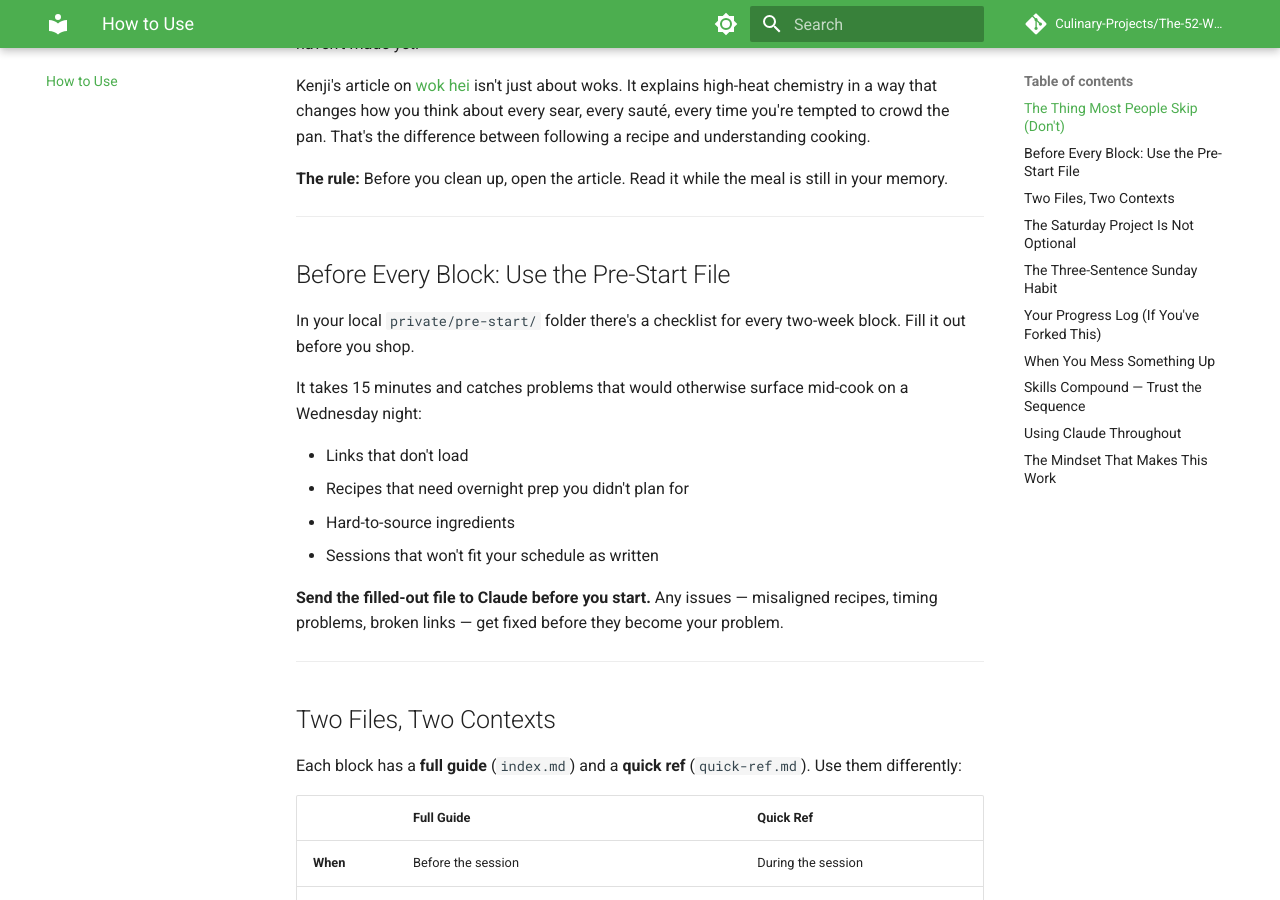
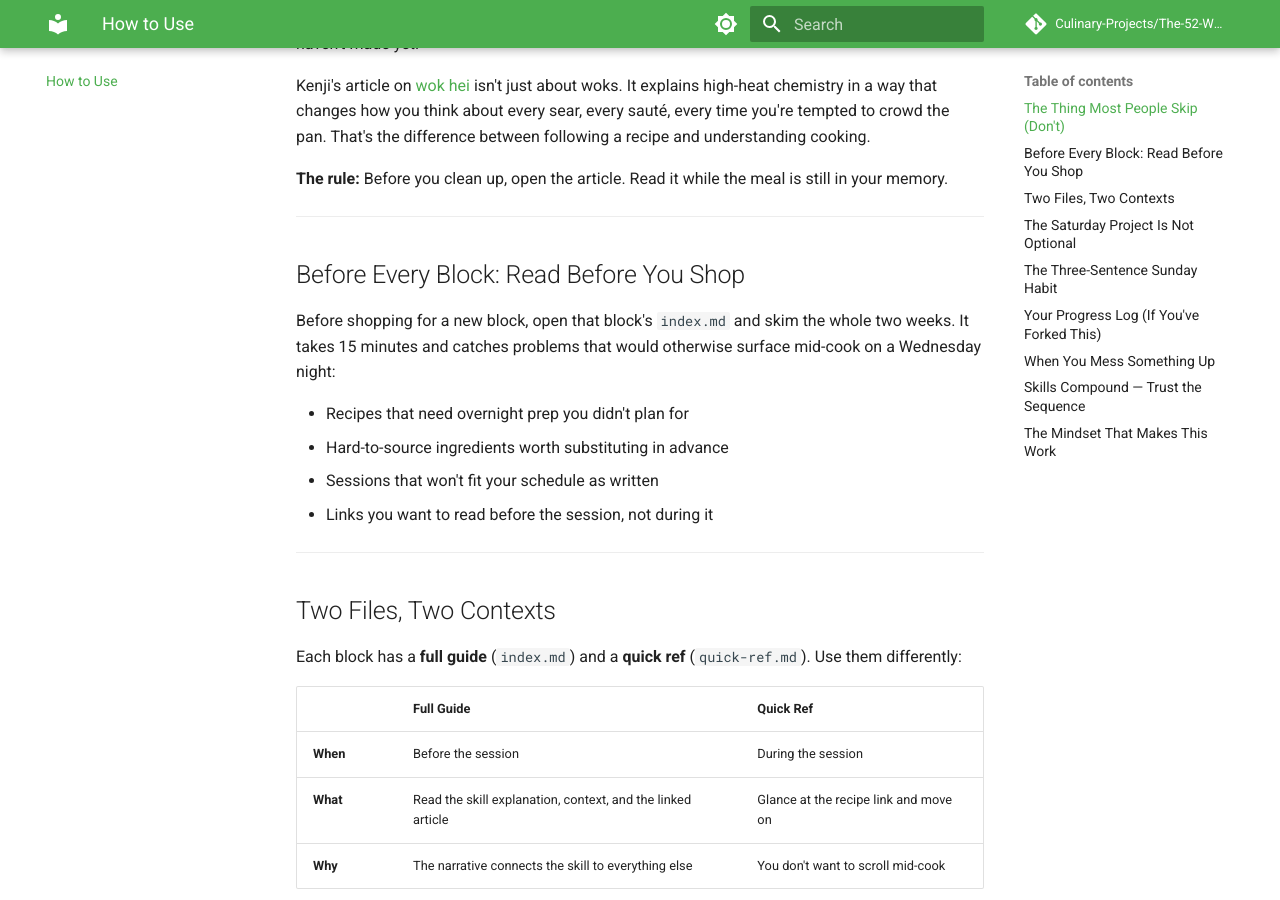
Before and after one commit to Culinary-Projects/The-52-Week-Culinary-Project, an MkDocs documentation site: the page built from docs/how-to-use.md, in a window 1280 px wide and 900 px high, scrolled down 483 px. Built offline with MkDocs 1.6.1 and Material for MkDocs 9.7.7, drawn with Linux system fonts in a browser that asks for light colours; comment, search, counter and statistics services are not loaded; some of the changed text lies outside the part shown.

Commit message:
how-to-use: remove Claude and private/ references; clean up progress README
- how-to-use.md: removed all Claude instructions and private/ path refs
  - 'Before Every Block' rewritten as student-facing 'Read Before You Shop'
  - 'When You Mess Up': removed private/ and send-to-Claude instruction
  - 'Using Claude Throughout' section removed entirely
  - 'Mindset' section: removed 'Sending your feedback' bullet and closing note
  - 'Your Progress Log': removed private/ comparison line
- progress/README.md: removed private/ comparison table and 'Unlike private/' intro
- private submodule pointer updated (ingredient-audit.md deleted)

```diff
--- a/docs/how-to-use.md
+++ b/docs/how-to-use.md
@@ -16,18 +16,14 @@ Kenji's article on [wok hei](https://www.seriouseats.com/wok-skills-101-how-to-s
 
 ---
 
-## Before Every Block: Use the Pre-Start File
+## Before Every Block: Read Before You Shop
 
-In your local `private/pre-start/` folder there's a checklist for every two-week block. Fill it out before you shop.
+Before shopping for a new block, open that block's `index.md` and skim the whole two weeks. It takes 15 minutes and catches problems that would otherwise surface mid-cook on a Wednesday night:
 
-It takes 15 minutes and catches problems that would otherwise surface mid-cook on a Wednesday night:
-
-- Links that don't load
 - Recipes that need overnight prep you didn't plan for
-- Hard-to-source ingredients
+- Hard-to-source ingredients worth substituting in advance
 - Sessions that won't fit your schedule as written
-
-**Send the filled-out file to Claude before you start.** Any issues — misaligned recipes, timing problems, broken links — get fixed before they become your problem.
+- Links you want to read before the session, not during it
 
 ---
 
@@ -71,9 +67,7 @@ Your notes app is fine. A text file is fine. The format doesn't matter. The habi
 
 ## Your Progress Log (If You've Forked This)
 
-The `progress/` folder at the root of the repo is for you. After each block, copy `template-block.md`, fill in what you cooked and what clicked, and commit it to your fork. It's public — which is the point.
-
-This is deliberately lighter than the `private/` structure used for detailed cook notes and curriculum edits. The progress log is shareable: a record of your actual journey that others can follow.
+The `progress/` folder at the root of the repo is for you. After each block, copy `template-block.md`, fill in what you cooked and what clicked, and commit it to your fork. It's public — which is the point. A record of your actual journey that others can follow.
 
 ---
 
@@ -88,7 +82,7 @@ The sessions that go wrong teach more than the ones that go right — but only i
 - Was the timing unrealistic for a weeknight?
 - Is the recipe wrong, or was I?
 
-Write it in the cook log for that block (`private/` folder, local only). At the end of the block, send it to Claude. The curriculum adjusts.
+Write down what you think went wrong. Even a single sentence before you move on is enough to get the insight to stick.
 
 ---
 
@@ -102,20 +96,6 @@ Do the blocks in order. Skip a session if life happens — that's fine — but d
 
 ---
 
-## Using Claude Throughout
-
-Claude is a tool you can use at any point in the program, not just at the start:
-
-| When | What to send | What Claude does |
-|------|-------------|-----------------|
-| **Before a block** | Your filled-out `pre-start/` file | Fixes links, scheduling conflicts, alignment issues |
-| **After a block** | Your filled-out `private/` cook log | Updates the index, rebalances timing, improves recipes |
-| **Mid-session** | A question ("my beurre blanc broke — what happened?") | Explains the failure mode and how to prevent it |
-| **Anytime** | A substitution question, a sourcing problem, a "what does this recipe actually mean" | Answers in context of where you are in the program |
-
-The program is a living document. Your feedback makes it better. Use it.
-
----
 
 ## The Mindset That Makes This Work
 
@@ -124,10 +104,5 @@ You already cook. The goal isn't to teach you to follow recipes — it's to chan
 - **Reading** the linked articles (not skimming them)
 - **Noticing** what's happening in the pan, not just watching the timer
 - **Writing** three sentences on Sunday even when it feels unnecessary
-- **Sending** your feedback so the program adapts to you
 
 The recipes are the vehicle. The reading, the reflection, and the repetition are the program.
-
----
-
-*Questions? Something not working? Something that could be better? Fill in the feedback file and send it. That's what it's for.*
```
Also changed, not shown: progress/README.md (+1 -14 lines).
